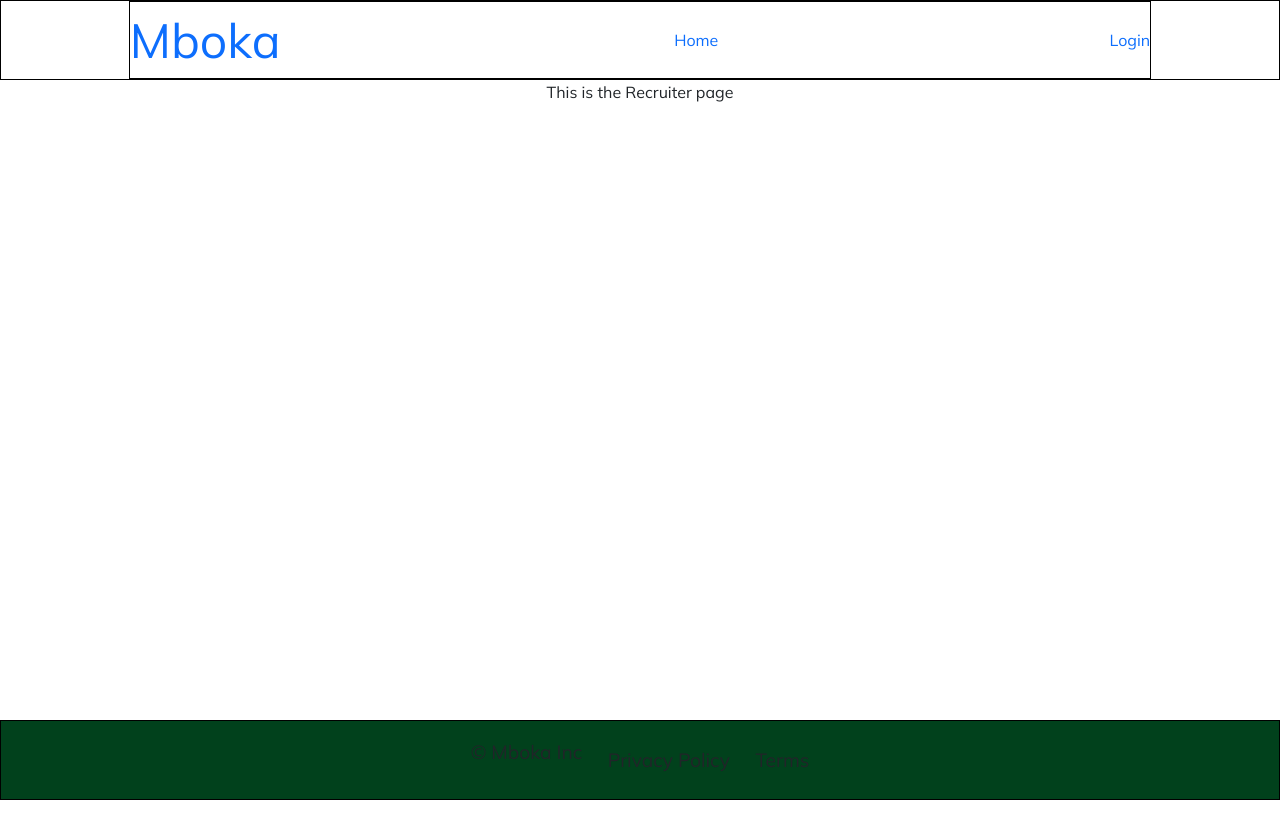
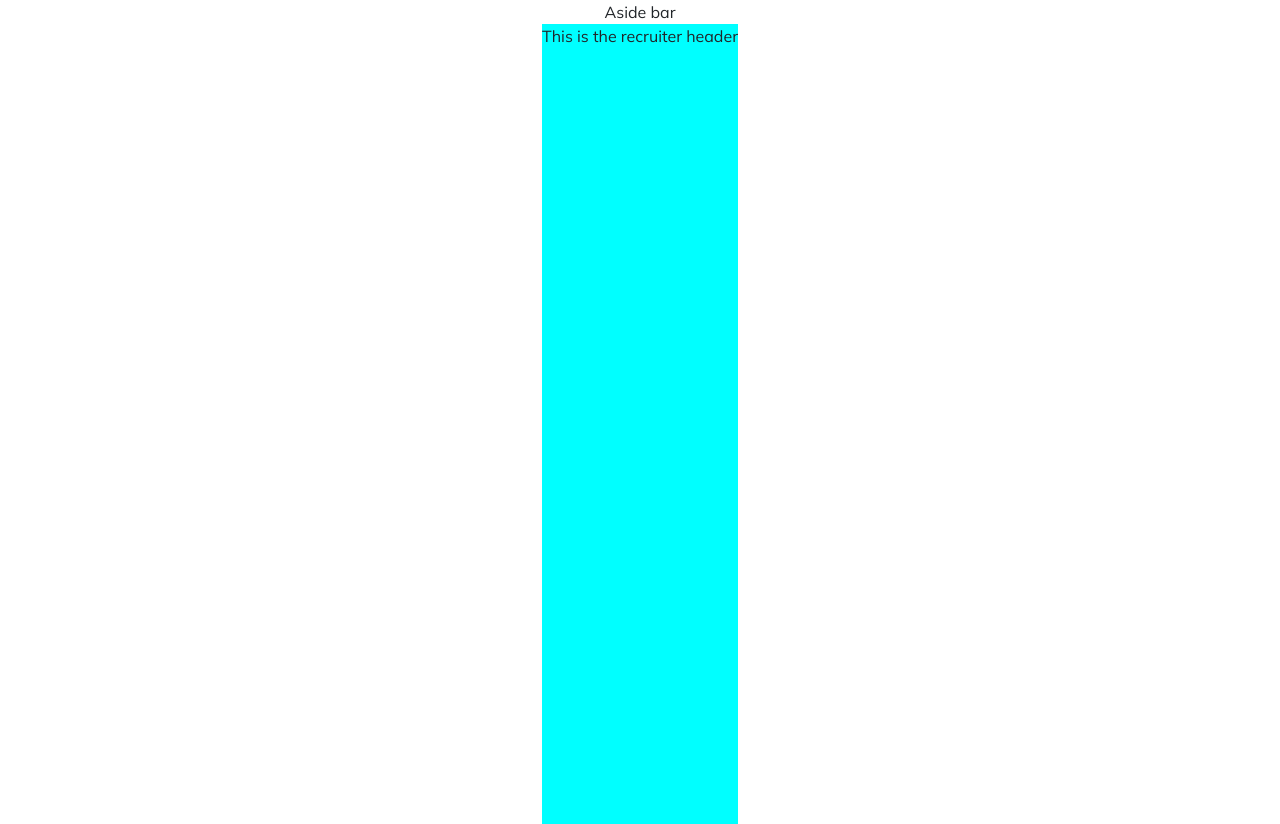
Before and after one commit to MokuaEnock/mboka, a React (Vite) app: page /recruiter in a window 1280 px wide. Before the commit the page ends 800 px from the top, so only its background shows below. Built offline with nearby package versions, Linux system fonts and the light colour scheme; a small style sheet from the web is missing.

Commit message:
create ecruiter structure and its compoennts

```diff
--- a/src/App.jsx
+++ b/src/App.jsx
@@ -15,16 +15,19 @@ import PosterSignup from "./Pages/auth/poster";
 function App() {
   return (
     <BrowserRouter>
-      <Header />
+      {/* <Header /> */}
       <Routes>
         <Route element={<Landing />} path="/"></Route>
         <Route element={<Notfound />} path="*"></Route>
         <Route element={<Recruiter />} path="/recruiter"></Route>
         <Route path="/auth">
-
+          <Route path="forgot" element={<ForgotPass />} />
+          <Route path="login" element={<Login />} />
+          <Route path="finder" element={<FinderSignup />} />
+          <Route path="poster" element={<PosterSignup />} />
         </Route>
       </Routes>
-      <Footer />
+      {/* <Footer /> */}
     </BrowserRouter>
   );
 }
--- /dev/null
+++ b/src/Components/recruiter/header/header.jsx
@@ -0,0 +1,5 @@
+import "./header.css";
+
+export default function RecruiterHeader() {
+  return <nav>This is the recruiter header</nav>;
+}
--- /dev/null
+++ b/src/Components/recruiter/navigation/navigation.jsx
@@ -0,0 +1,5 @@
+import "./navigation.css";
+
+export default function RecruiterAside() {
+  return <aside>Aside bar</aside>;
+}
--- a/src/Pages/recruiter/home/home.css
+++ b/src/Pages/recruiter/home/home.css
@@ -0,0 +1,4 @@
+.recruiter-container {
+  background-color: aqua;
+  height: 100vh;
+}
--- a/src/Pages/recruiter/home/home.jsx
+++ b/src/Pages/recruiter/home/home.jsx
@@ -1,5 +1,15 @@
+import RecruiterHeader from "../../../Components/recruiter/header/header";
+import RecruiterAside from "../../../Components/recruiter/navigation/navigation";
 import "./home.css";
 
 export default function Recruiter() {
-  return <main>This is the Recruiter page</main>;
+  return (
+    <main className="recruiter">
+      <RecruiterAside />
+      <section className="recruiter-container">
+        <RecruiterHeader />
+        <div id="recruiter-dashboard" className="recruiter-cont"></div>
+      </section>
+    </main>
+  );
 }
--- a/src/routes/general/general.jsx
+++ b/src/routes/general/general.jsx
@@ -13,8 +13,8 @@ export default function GeneralRoutes() {
     <>
       <Header />
       <Routes>
-        <Route element={<Landing />} path="/"></Route>
-        <Route element={<Notfound />} path="*"></Route>
+        <Route element={<Landing />} path="/" />
+        <Route element={<Notfound />} path="*" />
         <Route path="/auth">
           <Route path="forgot" element={<ForgotPass />} />
           <Route path="login" element={<Login />} />
```
Also changed, not shown: src/Components/recruiter/header/header.css (added), src/Components/recruiter/navigation/navigation.css (added).
